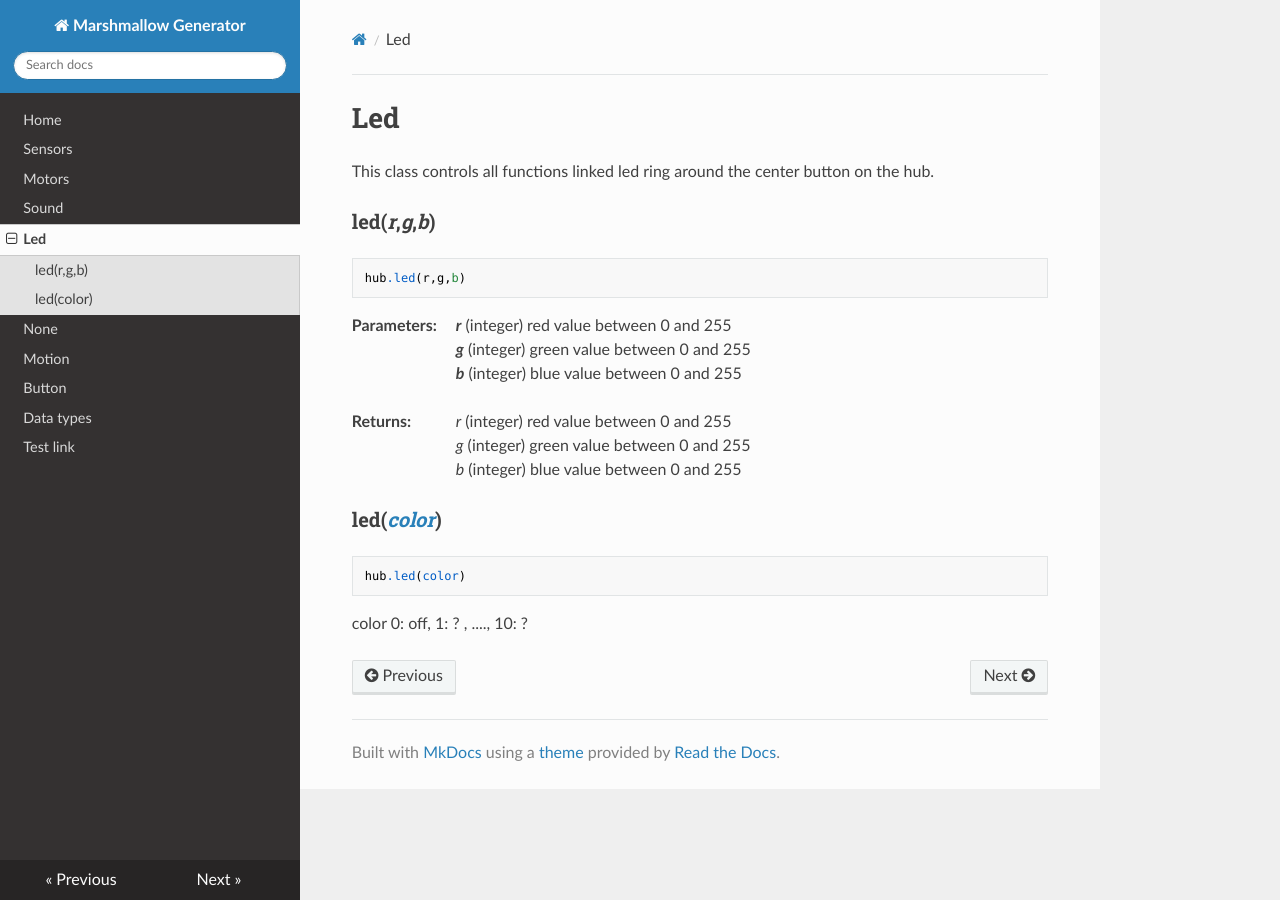
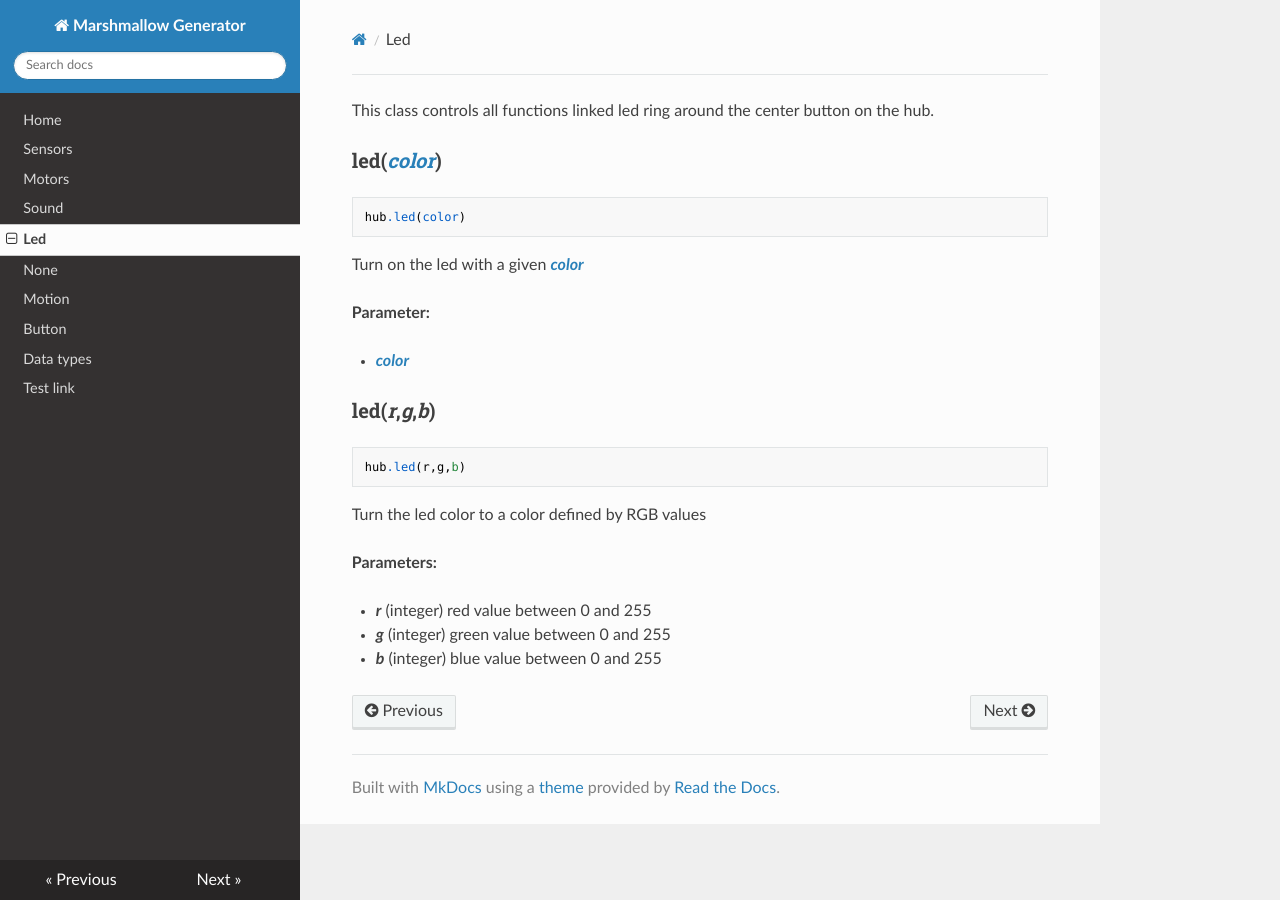
Before and after one commit to NStrijbosch/hub-module-notes, an MkDocs documentation site: the page built from docs/led.md, in a window 1280 px wide. Built offline with MkDocs 1.6.1, drawn with Linux system fonts in a browser that asks for light colours; nearby versions of some CDN libraries.

Commit message:
Update led.md

````diff
--- a/docs/led.md
+++ b/docs/led.md
@@ -1,35 +1,25 @@
-<style type='text/css'>
-a { text-decoration: none; }
-a:hover { text-decoration: underline; }
-.section ul { list-style: none !important; margin-left: 80px; margin-top:-3em;}
-.section li { list-style: none !important}
-</style>
 
-# Led
 This class controls all functions linked led ring around the center button on the hub.
 
-### led(_r_,_g_,_b_)
+### led([___color___](data_types.md#color))
+```
+hub.led(color)
+```
+Turn on the led with a given [___color___](data_types.md#color)
+
+__Parameter:__
+
+* [___color___](data_types.md#color)
+
+### led(___r___,___g___,___b___)
 ```
 hub.led(r,g,b)
 ```
+
+Turn the led color to a color defined by RGB values
+
 __Parameters:__
 
 *  ___r___ (integer) red value between 0 and 255
 *  ___g___ (integer) green value between 0 and 255
 *  ___b___ (integer) blue value between 0 and 255
-
-__Returns:__
-
-*  _r_ (integer) red value between 0 and 255
-*  _g_ (integer) green value between 0 and 255
-*  _b_ (integer) blue value between 0 and 255
-
-
-### led([_color_](data_types.md#color))
-```
-hub.led(color)
-```
-
-
-
-color 0: off, 1: ? , ...., 10: ?
````
